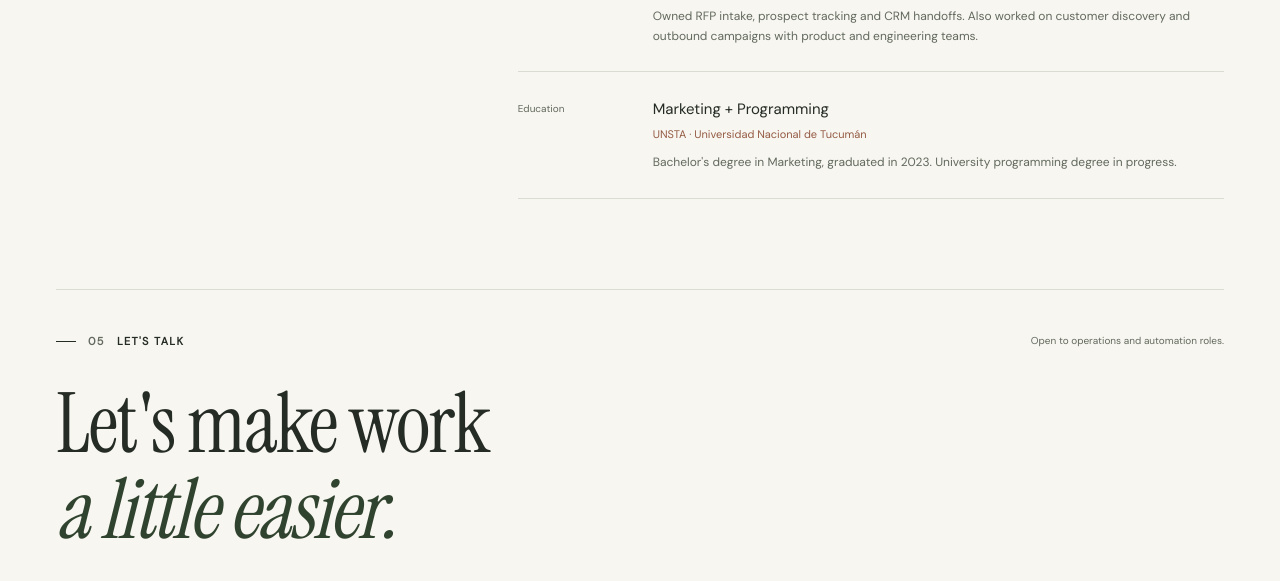
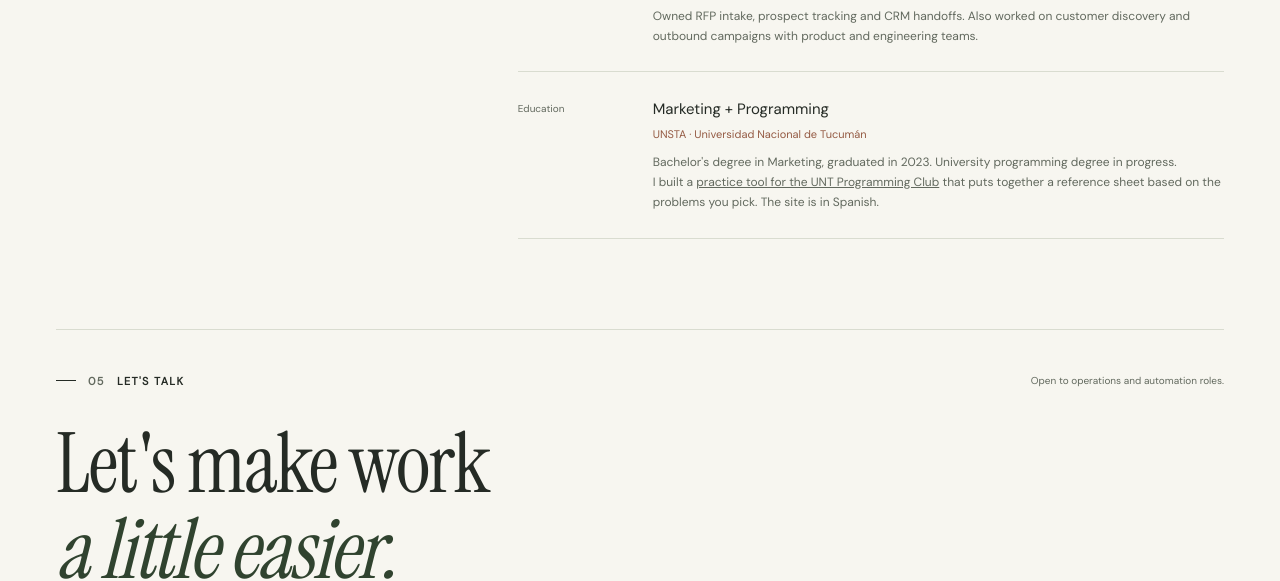
Before and after one commit to Maiguelon/miguel-carretero-porfolio, an Astro site: page / in a window 1280 px wide. Shown: the part 2937-3518 px from the top of the page. Built offline with nearby package versions, Linux system fonts and the light colour scheme; Astro itself is replaced by a stand-in of ours.

Commit message:
Link UNT practice tool from education

```diff
--- a/src/pages/index.astro
+++ b/src/pages/index.astro
@@ -67,7 +67,7 @@ const projects = (await getCollection('projects', ({ data }) => data.published))
     <div class="experience-list">
       <article class="experience-row"><div class="experience-date">2025 — Present</div><div><h3>Automation & Operations Lead</h3><p class="experience-company">Aramis Agency · Self-employed</p><p>Coordinate content delivery and client communication across 14 client accounts. Lead two colleagues in marketing and design, and improve the team's production workflow.</p></div></article>
       <article id="soluntech" class="experience-row"><div class="experience-date">2024</div><div><h3>Marketing Assistant</h3><p class="experience-company">Soluntech · B2B software agency</p><p>Owned RFP intake, prospect tracking and CRM handoffs. Also worked on customer discovery and outbound campaigns with product and engineering teams.</p></div></article>
-      <article class="experience-row"><div class="experience-date">Education</div><div><h3>Marketing + Programming</h3><p class="experience-company">UNSTA · Universidad Nacional de Tucumán</p><p>Bachelor's degree in Marketing, graduated in 2023. University programming degree in progress.</p></div></article>
+      <article class="experience-row"><div class="experience-date">Education</div><div><h3>Marketing + Programming</h3><p class="experience-company">UNSTA · Universidad Nacional de Tucumán</p><p>Bachelor's degree in Marketing, graduated in 2023. University programming degree in progress.</p><p>I built a <a href="https://club-algoritmia-unt.pages.dev/" hreflang="es"><u>practice tool for the UNT Programming Club</u></a> that puts together a reference sheet based on the problems you pick. The site is in Spanish.</p></div></article>
     </div>
   </section>
   <section id="contact" class="contact-section container" aria-labelledby="contact-title">
```
